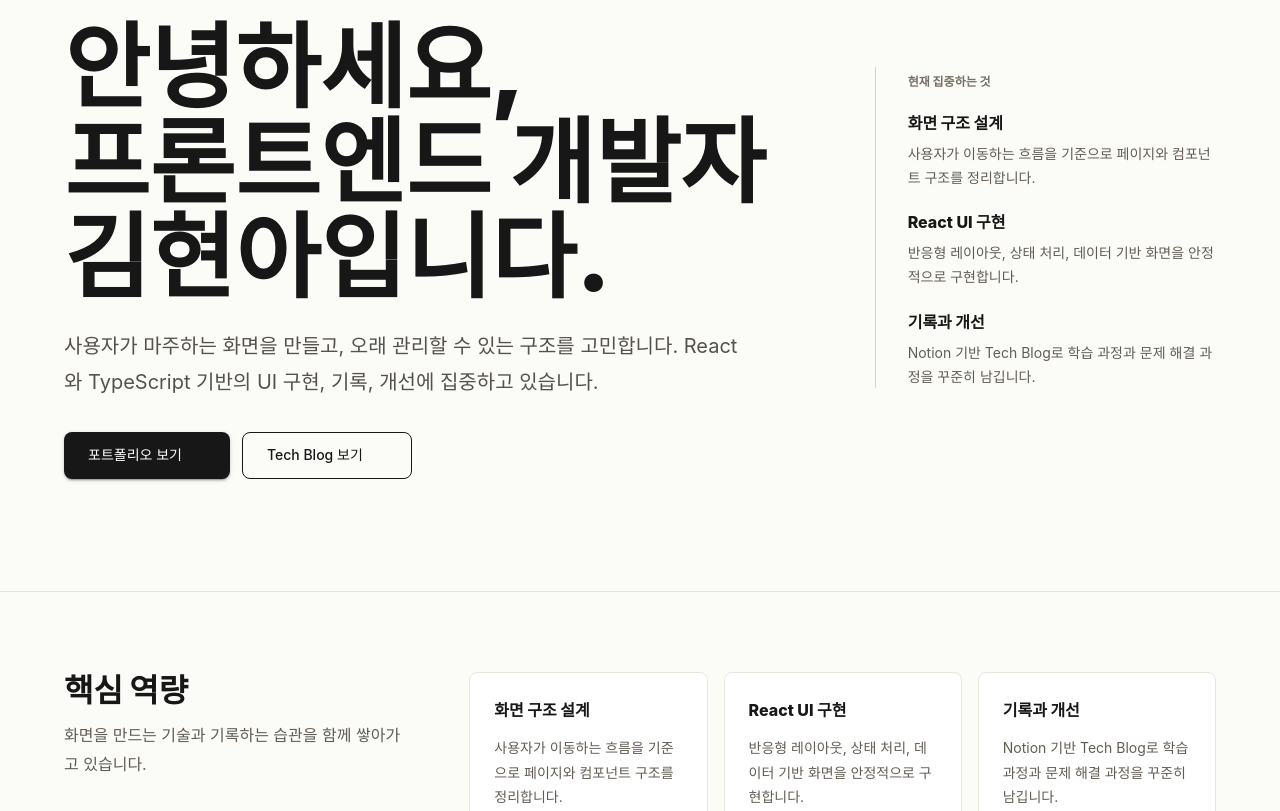
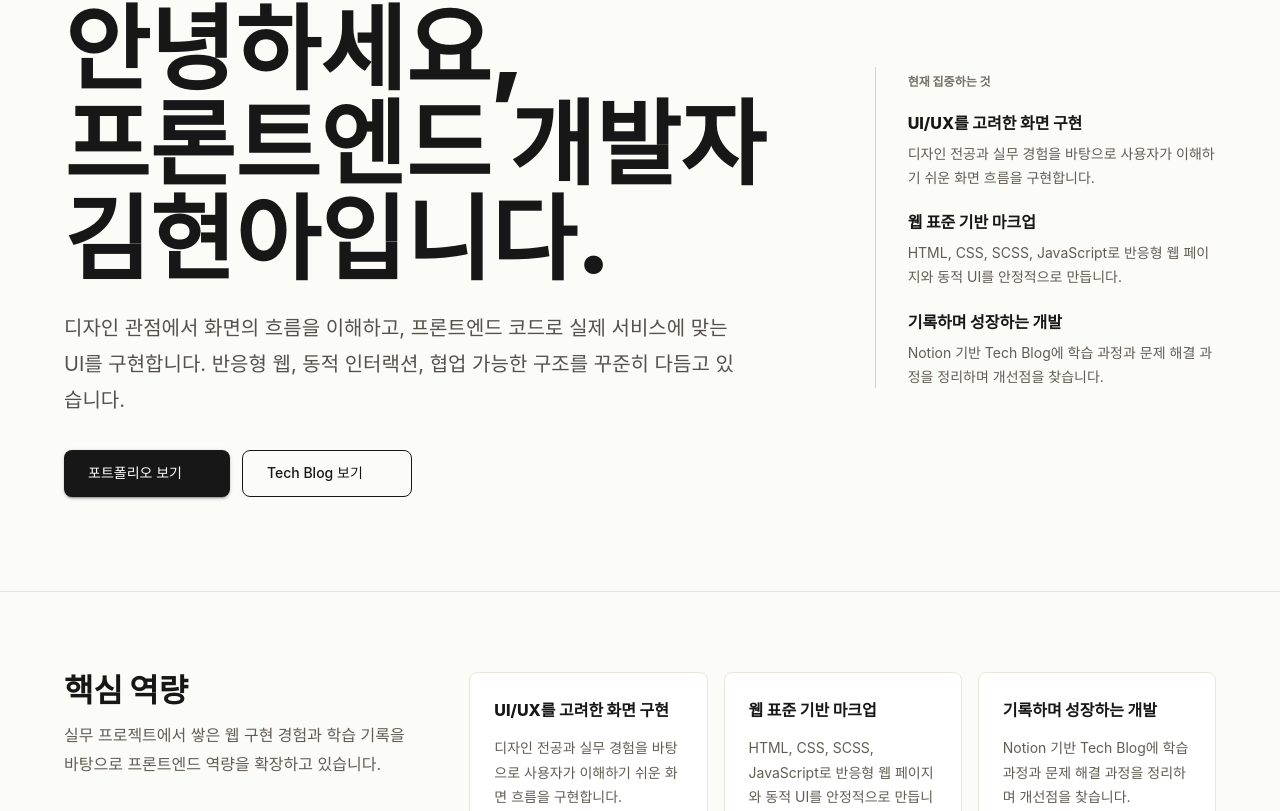
Before and after one commit to wynsumhi/wynsumhi.github.io, a React (Vite) app: page / in a window 1280 px wide. Shown: the part 209-1020 px from the top of the page. Built offline with nearby package versions, Linux system fonts and the light colour scheme; some icons are missing; a web font is replaced by a local one.

Commit message:
style: 홈과 포트폴리오 소개 문구 갱신

```diff
--- a/src/pages/Home/HomePage.tsx
+++ b/src/pages/Home/HomePage.tsx
@@ -25,19 +25,19 @@ import { formatDate } from "@/utils/date";
 
 const strengths = [
   {
-    title: "화면 구조 설계",
+    title: "UI/UX를 고려한 화면 구현",
     description:
-      "사용자가 이동하는 흐름을 기준으로 페이지와 컴포넌트 구조를 정리합니다.",
+      "디자인 전공과 실무 경험을 바탕으로 사용자가 이해하기 쉬운 화면 흐름을 구현합니다.",
   },
   {
-    title: "React UI 구현",
+    title: "웹 표준 기반 마크업",
     description:
-      "반응형 레이아웃, 상태 처리, 데이터 기반 화면을 안정적으로 구현합니다.",
+      "HTML, CSS, SCSS, JavaScript로 반응형 웹 페이지와 동적 UI를 안정적으로 만듭니다.",
   },
   {
-    title: "기록과 개선",
+    title: "기록하며 성장하는 개발",
     description:
-      "Notion 기반 Tech Blog로 학습 과정과 문제 해결 과정을 꾸준히 남깁니다.",
+      "Notion 기반 Tech Blog에 학습 과정과 문제 해결 과정을 정리하며 개선점을 찾습니다.",
   },
 ];
 
@@ -101,9 +101,9 @@ const HomePage = () => {
                   lineHeight: 1.8,
                 }}
               >
-                사용자가 마주하는 화면을 만들고, 오래 관리할 수 있는 구조를
-                고민합니다. React와 TypeScript 기반의 UI 구현, 기록, 개선에
-                집중하고 있습니다.
+                디자인 관점에서 화면의 흐름을 이해하고, 프론트엔드 코드로
+                실제 서비스에 맞는 UI를 구현합니다. 반응형 웹, 동적 인터랙션,
+                협업 가능한 구조를 꾸준히 다듬고 있습니다.
               </Typography>
 
               <Stack
@@ -179,8 +179,9 @@ const HomePage = () => {
             <Typography variant="h3" fontWeight={900}>
               핵심 역량
             </Typography>
-            <Typography sx={{ mt: 1.5, color: "#625d54", lineHeight: 1.8 }}>
-              화면을 만드는 기술과 기록하는 습관을 함께 쌓아가고 있습니다.
+              <Typography sx={{ mt: 1.5, color: "#625d54", lineHeight: 1.8 }}>
+              실무 프로젝트에서 쌓은 웹 구현 경험과 학습 기록을 바탕으로
+              프론트엔드 역량을 확장하고 있습니다.
             </Typography>
           </Grid>
           <Grid size={{ xs: 12, md: 8 }}>
--- a/src/pages/Portfolio/PortfolioHome.tsx
+++ b/src/pages/Portfolio/PortfolioHome.tsx
@@ -25,7 +25,7 @@ const PortfolioHome = () => {
           Portfolio
         </Typography>
         <Typography variant="body1" color="text.secondary">
-          프로젝트와 기술 스택을 소개합니다.
+          프론트엔드 구현 경험과 UI/UX 기반 프로젝트를 정리합니다.
         </Typography>
       </Box>
 
```
